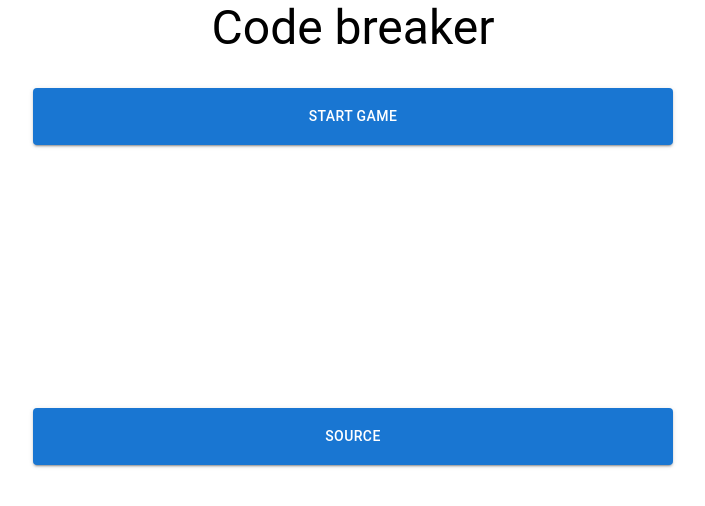
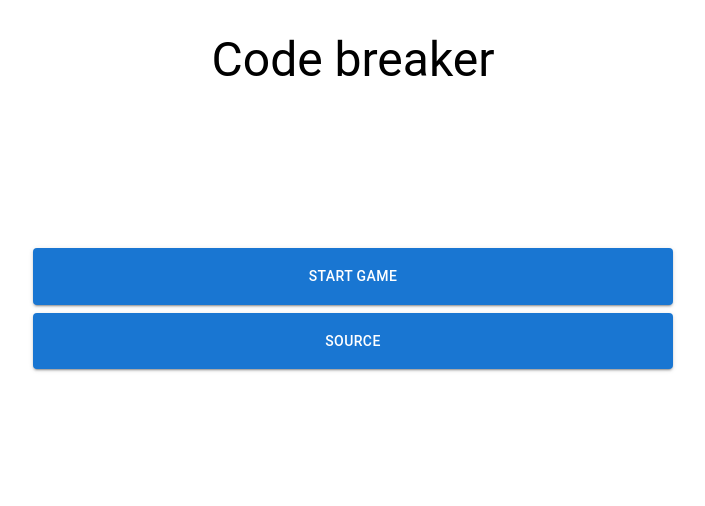
Before and after one commit to magnus-schj/code-breaker, a React (Vite) app: page / in a window 1280 px wide. Shown: the top 506 px of the page, without its empty margins (287-992 px from the left). Built offline with nearby package versions, Linux system fonts and the light colour scheme.

Commit message:
menu css

```diff
--- a/src/App.css
+++ b/src/App.css
@@ -2,11 +2,21 @@
   display: flex;
   flex-direction: column;
   align-items: center;
-  justify-content: space-around;
-  height: clamp(80vh, 90vh, 95vh);
+  justify-content: first baseline;
+  height: 100vh;
   text-align: center;
+  padding: 2rem;
 }
 
+.button-container {
+  display: flex;
+  flex-direction: column;
+  align-items: center;
+  justify-content: center;
+  margin-top: clamp(5rem, 40%, 8rem);
+}
+
+/* ------------------------------ */
 .attempt {
   display: flex;
   justify-content: space-between;
--- a/src/App.tsx
+++ b/src/App.tsx
@@ -15,13 +15,14 @@ function App() {
           <Typography variant="h3" color="initial">
             Code breaker
           </Typography>
+          <div className="button-container">
             <Button
               variant="contained"
               onClick={() => setGameInitialized(true)}
               sx={{
                 margin: "0.5rem",
                 padding: "1rem",
-              width: "50vw",
+                minWidth: "50vw",
                 marginTop: "2rem",
               }}
             >
@@ -29,7 +30,11 @@ function App() {
             </Button>
 
             <a
-            style={{ minWidth: "50vw", margin: "auto" }}
+              style={{
+                minWidth: "50vw",
+                margin: "auto",
+                textDecoration: "none",
+              }}
               href="https://github.com/magnus-schj/code-breaker"
             >
               <Button
@@ -43,6 +48,7 @@ function App() {
               </Button>
             </a>
           </div>
+        </div>
       )}
     </div>
   );
```
Lines whose indentation alone changed are shown as unchanged.
